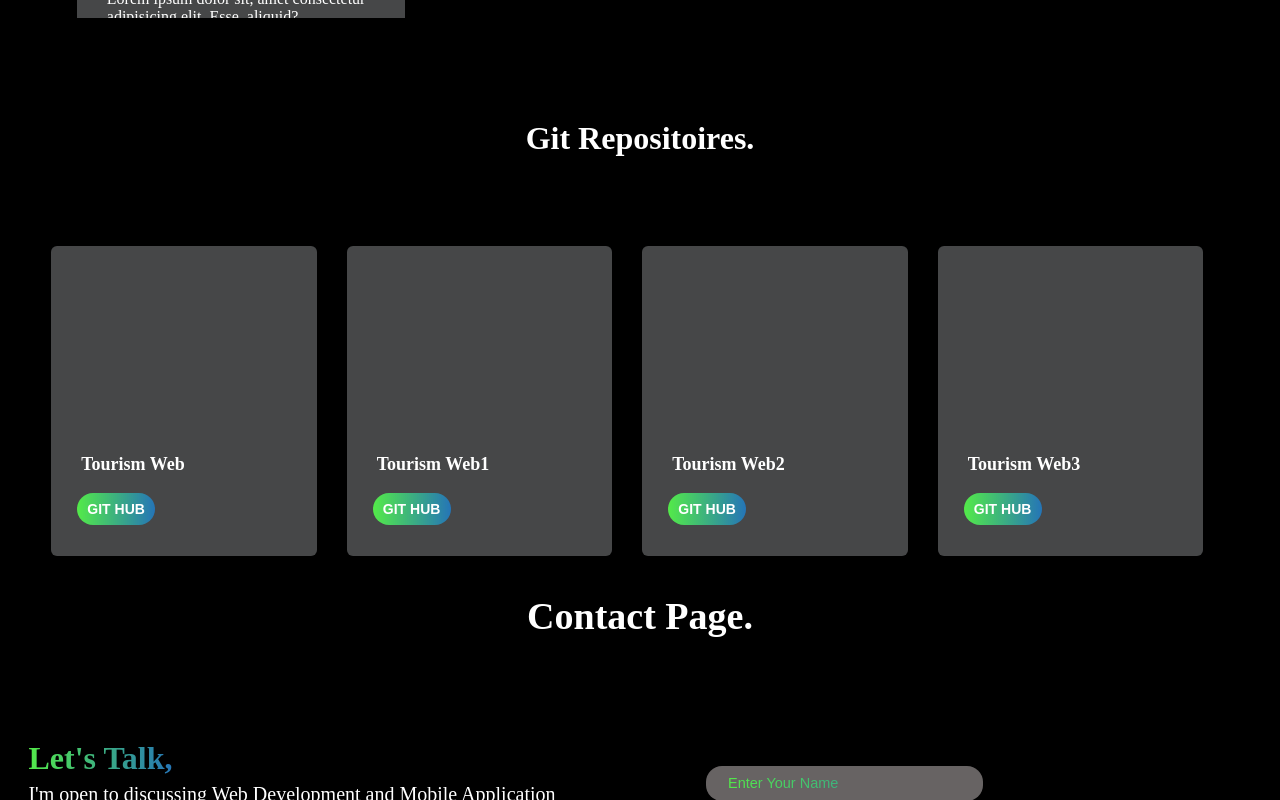
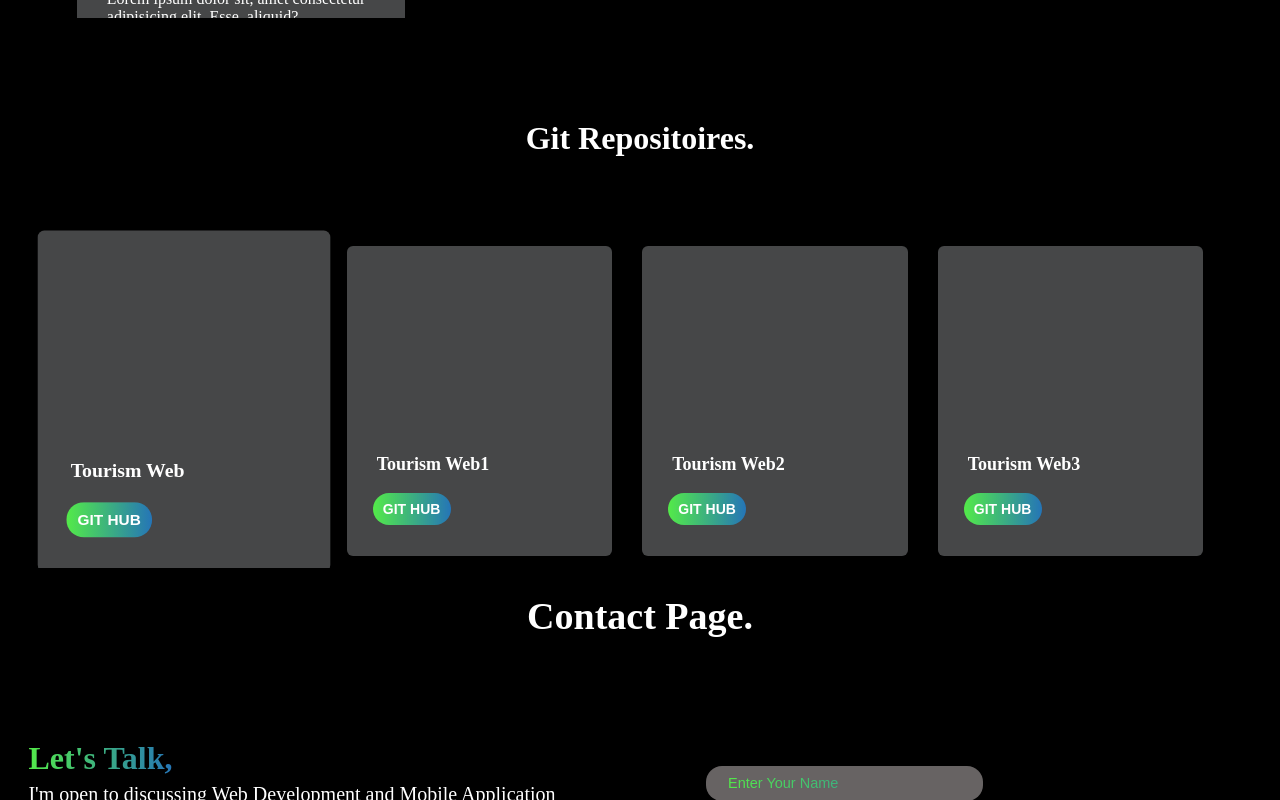
Before and after one commit to KeshaCodeolima/MY-Portfolio, a React (Create React App) app in the folder my-portfolio/: page / in a window 1280 px wide. In both pictures the pointer is over the element 183 px from the left and 1926 px from the top of the page. Shown: the part 1526-2326 px from the top of the page. Built offline with nearby package versions, Linux system fonts and the light colour scheme.

Commit message:
Add some transition effects to boxs

```diff
--- a/my-portfolio/src/Componets/GitPage.css
+++ b/my-portfolio/src/Componets/GitPage.css
@@ -35,6 +35,10 @@
     padding:30px;
     transition: 2s;
     height: 250px;
+    transition: 2s;
+}
+.gitbox:hover{
+    transform: scale(1.1);
 }
 .gitbox p{
     margin-top: 160px;
```
